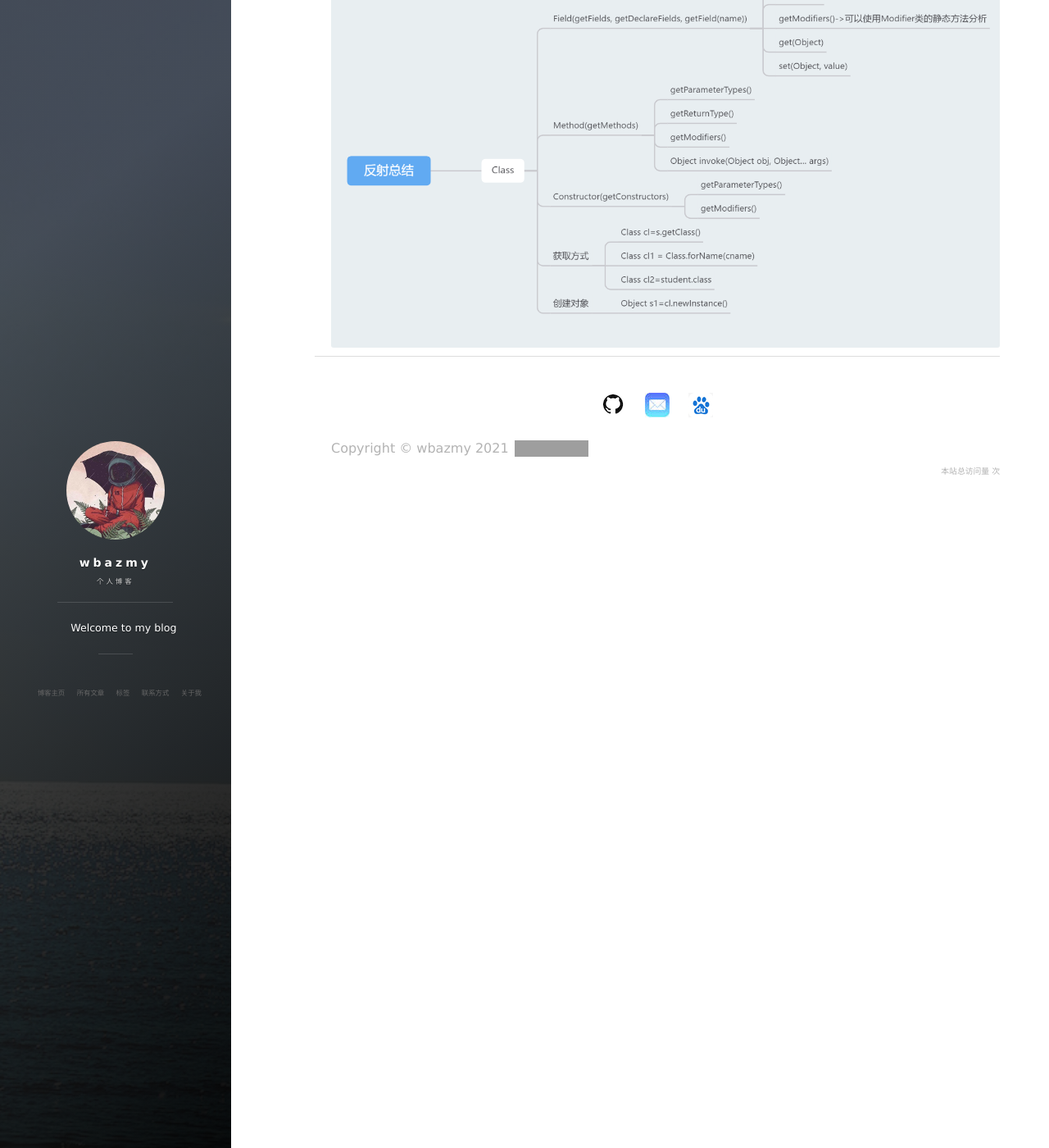
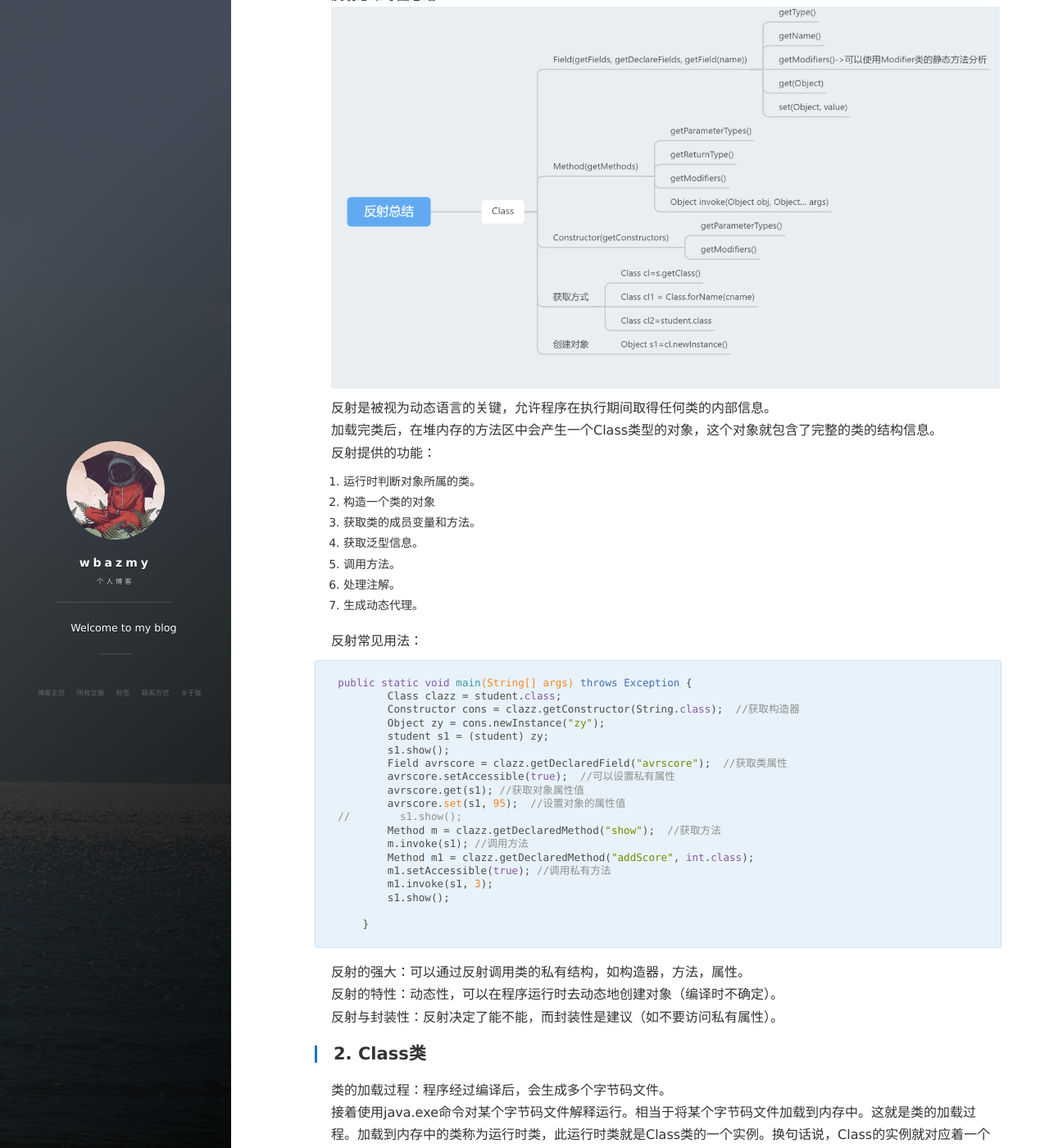
Before and after one commit to wbazmy/wbazmy.github.io, a Jekyll site: the page built from _posts/2021-11-29-反射总结.md, in a window 1280 px wide and 1400 px high, scrolled down 353 px. Shown: the whole window at 82% size. Built offline with Jekyll 4.4.1, drawn with Linux system fonts in a browser that asks for light colours; nearby versions of some CDN libraries; comment, search, counter and statistics services are not loaded; some of the changed text lies outside the part shown; grey boxes are pictures that could not be loaded.

Commit message:
Update 2021-11-29-反射总结.md

````diff
--- a/_posts/2021-11-29-反射总结.md
+++ b/_posts/2021-11-29-反射总结.md
@@ -8,3 +8,71 @@ tags: JavaSE基础
 [Java核心技术反射内容](https://wbazmy.com/2021/10/%E7%BB%A7%E6%89%BF/#6-%E5%8F%8D%E5%B0%84).
 反射思维导图总结：
 ![](/images/JavaSE/41.png)
+
+反射是被视为动态语言的关键，允许程序在执行期间取得任何类的内部信息。
+加载完类后，在堆内存的方法区中会产生一个Class类型的对象，这个对象就包含了完整的类的结构信息。
+反射提供的功能：
+1. 运行时判断对象所属的类。
+2. 构造一个类的对象
+3. 获取类的成员变量和方法。
+4. 获取泛型信息。
+5. 调用方法。
+6. 处理注解。
+7. 生成动态代理。
+
+反射常见用法：
+
+```java
+public static void main(String[] args) throws Exception {
+        Class clazz = student.class;
+        Constructor cons = clazz.getConstructor(String.class);  //获取构造器
+        Object zy = cons.newInstance("zy");
+        student s1 = (student) zy;
+        s1.show();
+        Field avrscore = clazz.getDeclaredField("avrscore");  //获取类属性
+        avrscore.setAccessible(true);  //可以设置私有属性
+        avrscore.get(s1); //获取对象属性值
+        avrscore.set(s1, 95);  //设置对象的属性值
+//        s1.show();
+        Method m = clazz.getDeclaredMethod("show");  //获取方法
+        m.invoke(s1); //调用方法
+        Method m1 = clazz.getDeclaredMethod("addScore", int.class);
+        m1.setAccessible(true); //调用私有方法
+        m1.invoke(s1, 3);
+        s1.show();
+
+    }
+```
+
+反射的强大：可以通过反射调用类的私有结构，如构造器，方法，属性。
+反射的特性：动态性，可以在程序运行时去动态地创建对象（编译时不确定）。
+反射与封装性：反射决定了能不能，而封装性是建议（如不要访问私有属性）。
+## 2. Class类
+类的加载过程：程序经过编译后，会生成多个字节码文件。
+接着使用java.exe命令对某个字节码文件解释运行。相当于将某个字节码文件加载到内存中。这就是类的加载过程。加载到内存中的类称为运行时类，此运行时类就是Class类的一个实例。换句话说，Class的实例就对应着一个运行时类（唯一的）。加载到内存中的运行时类会缓存一定的时间，在此时间之内，可以通过不同方式获取运行时类（同一个也是唯一的一个）。
+第四种获取Class对象的方式：
+
+```java
+ClassLoader cl = Reflectiontest.class.getClassLoader();
+Class clazz1 = cl.loadClass("package1.student");
+```
+
+哪些类型可以有Class对象：
+![](/images/JavaSE/42.png)
+
+注：对于数组，只要数组的元素类型和维度一样，就是同一个Class。
+## 3. 类的加载过程
+当使用某个类时如果还没有加载到内存中，系统会对类进行初始化：
+![](/images/JavaSE/43.png)
+
+类加载的理解：将class文件字节码内容加载到内存中，并将静态数据转换成方法区的运行时数据结构，然后在堆中生成一个代表这个类的Class对象，作为方法区中类数据的访问入口。
+ClassLoader：用来把类加载进内存。分为引导类加载器（加载核心类库，无法获取），扩展类加载器，系统类加载器（加载自定义类）。
+ClassLoader可以用获取资源输入流：
+
+```java
+ ClassLoader cl = Reflectiontest.class.getClassLoader();  //第四种获取Class对象的方式
+Properties pro=new Properties();
+InputStream is=cl.getResourceAsStream("1.properties");
+pro.load(is);
+pro.getProperty("user");
+```
````
